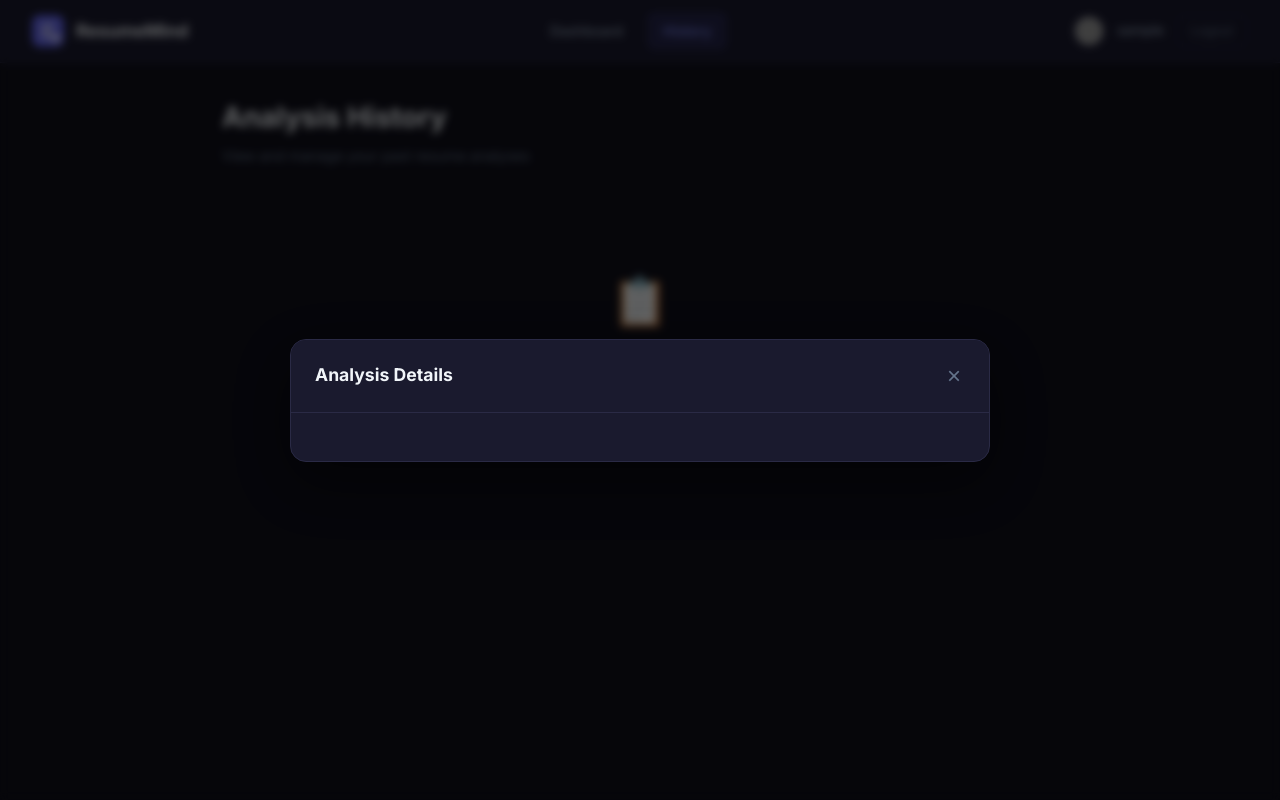
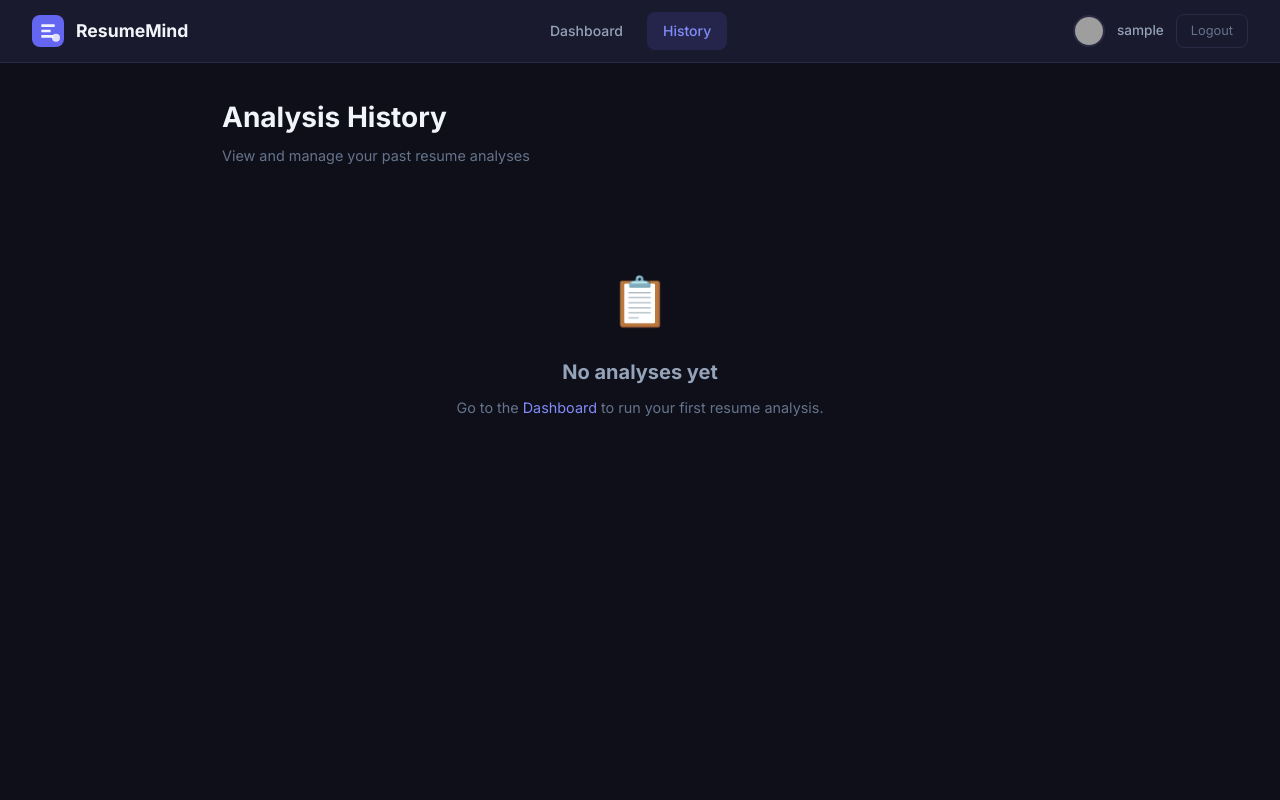
Before and after one commit to jharoshani/ResumeMind, a Flask app: page /history in a window 1280 px wide. Run offline with Flask 3, Linux system fonts and the light colour scheme; the visitor is signed in with stand-in values (Sample User, id 1); data that the repository does not hold is empty; grey boxes are pictures that could not be loaded.

Commit message:
fix: enforce display none on hidden elements to prevent modal overlapping history on load

```diff
--- a/static/css/style.css
+++ b/static/css/style.css
@@ -53,6 +53,11 @@
     margin: 0;
     padding: 0;
 }
+
+[hidden] {
+    display: none !important;
+}
+
 
 body {
     font-family: var(--font);
```
